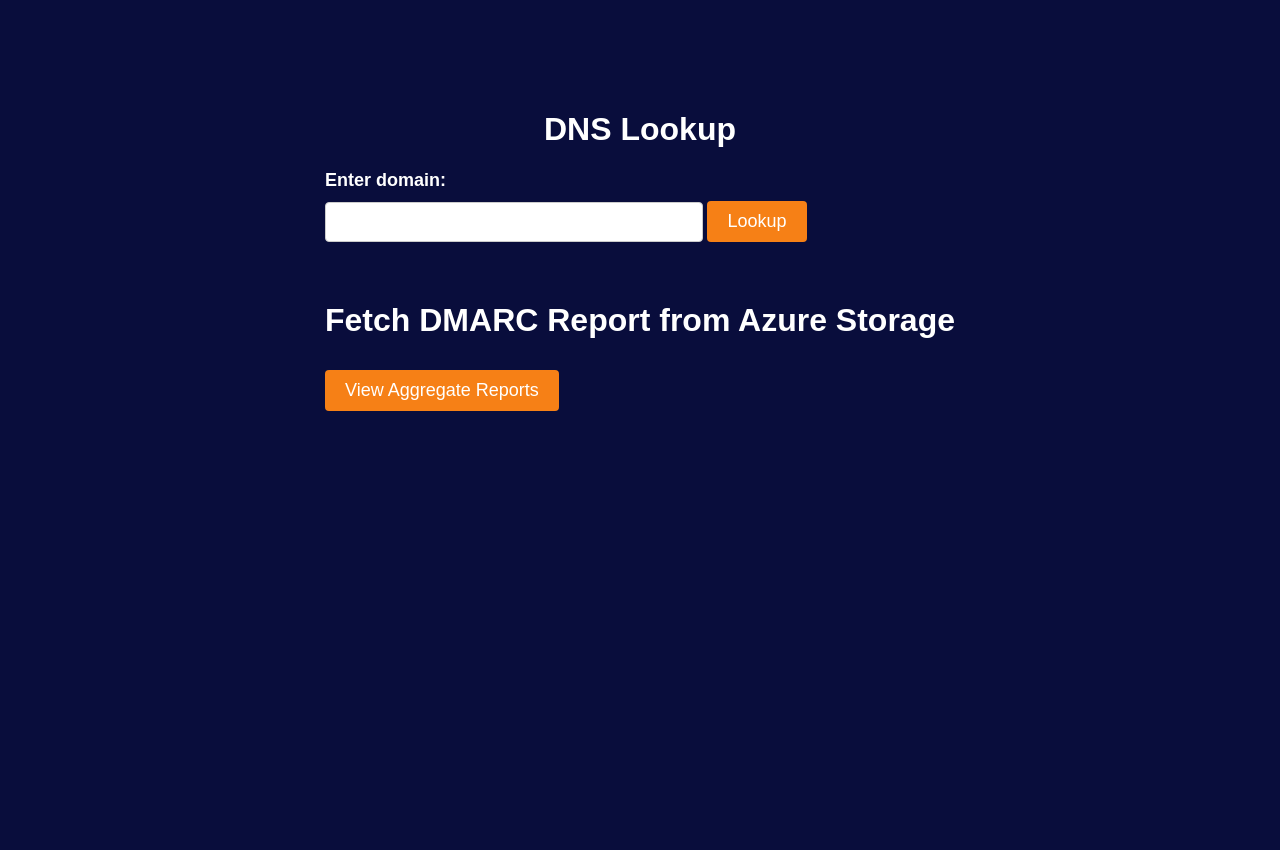
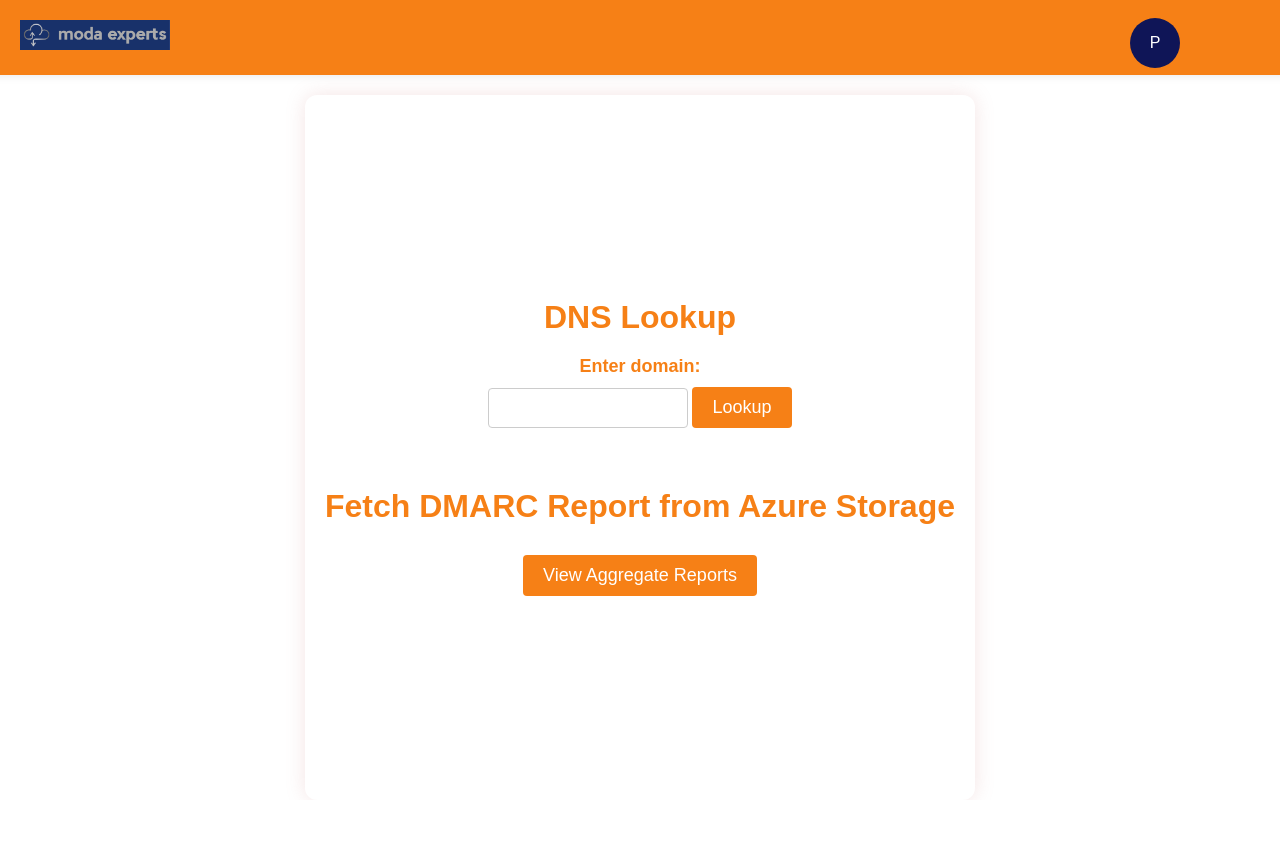
Before and after one commit to srinijapuvvula/milantis-emailsecurityapp, a Flask app: page /dashboard in a window 1280 px wide. After the commit the page ends 782 px from the top, so only its background shows below. Run offline with Flask 3, Linux system fonts and the light colour scheme; some libraries are stand-ins or nearby versions.

Commit message:
website colors and font changes

```diff
--- a/app.py
+++ b/app.py
@@ -130,10 +130,10 @@ def login():
         if user and bcrypt.checkpw(password.encode('utf-8'), user[1].encode('utf-8')):
             session["user_id"] = user[0]
             session["email"] = email
-            flash("Login successful!", "success")
+            # flash("Login successful!", "success")
             return redirect("/dashboard")
 
-        flash("Invalid email or password", "danger")
+        # flash("Invalid email or password", "danger")
 
     return render_template("login.html")
 
@@ -836,6 +836,33 @@ def results():
 
     return render_template('results.html', domain=domain, dns_provider=dns_provider, hosting_provider=hosting_provider, txt_results=txt_results, mta_sts_results=mta_sts_results, mx_results=mx_results, dmarc_results=dmarc_results, dkim_results=dkim_results, spf_results=spf_results, dns_results=dns_results, blocklist_status=blocklist_status, ip_location=ip_location, current_datetime=datetime.now().strftime("%Y-%m-%d %H:%M:%S"), email_security=True)
 
+@app.route('/view-profile')
+def view_profile():
+    if 'user_id' not in session:
+        flash("You need to log in to view your profile.", "danger")
+        return redirect(url_for('login'))
+
+    user_id = session['user_id']
+    db = get_db_connection()
+    cursor = db.cursor()
+    cursor.execute("SELECT first_name, last_name, email FROM users WHERE id=?", (user_id,))
+    user = cursor.fetchone()
+    cursor.close()
+    db.close()
+
+    if not user:
+        flash("User not found.", "danger")
+        return redirect(url_for('dashboard'))
+
+    # Manually convert the result to a dictionary
+    user_dict = {
+        'first_name': user[0],
+        'last_name': user[1],
+        'email': user[2]
+    }
+
+    return render_template('profile.html', user=user_dict)
+
 # if __name__ == '__main__':
 #     app.run(debug=True, host="0.0.0.0", port=8080)
 
--- a/templates/index.html
+++ b/templates/index.html
@@ -9,32 +9,62 @@
             font-family: Arial, sans-serif;
             margin: 0;
             padding: 0;
-            background-color: #090d3c;
-            color: #ffffff;
+            background-color: #ffffff;
+            color: #f68016;
             display: flex;
-            justify-content: center;
-            min-height: 100vh;
-            padding-top: 50px;
+            flex-direction: column;
+            align-items: center;
+            height: 100vh;
+            overflow: hidden; /* Prevent scrolling */
+        }
+        .navbar {
+            width: 100%;
+            background-color: #f68016;
+            display: flex;
+            justify-content: space-between;
+            align-items: center;
+            padding: 10px 20px;
+            box-shadow: 0px 0px 10px rgba(0, 0, 0, 0.1);
+        }
+        .navbar img {
+            width: 150px; /* Adjust the width as needed */
+        }
+        .navbar a {
+            color: white;
+            text-decoration: none;
+            padding: 10px 20px;
+            font-size: 18px;
+        }
+        .navbar a:hover {
+            background-color: #e65c00;
+            border-radius: 4px;
         }
         .container {
-            max-width: 100%;
-            padding: 40px;
-            background-color: #090d3c;
-            min-height: 100%;
+            flex: 1;
+            display: flex;
+            flex-direction: column;
+            justify-content: center;
+            align-items: center;
+            padding: 20px;
+            box-shadow: 0px 0px 20px rgba(199, 118, 118, 0.2);
+            border-radius: 12px;
+            text-align: center;
+            margin-top: 20px;
+            overflow: hidden; /* Prevent scrolling */
         }
         h1, h2 {
-            color: #ffffff;
-            text-align: center;
+            color: #f68016;
+            margin: 20px 0;
         }
         .form-section {
-            margin-bottom: 40px;
+            margin-bottom: 20px;
         }
         label {
             font-size: 18px;
             font-weight: bold;
             display: block;
             margin-bottom: 10px;
-            color: #ffffff;
+            color: #f68016;
         }
         input[type="text"], input[type="file"] {
             width: 60%;
@@ -66,14 +96,95 @@
             margin-top: 10px;
             cursor: pointer;
         }
-
         .button-link:hover {
-            background-color: #f68016;
+            background-color: #0f1557;
         }
 
+        .dropdown {
+            position: relative;
+            display: inline-block;
+            margin-right: 20px; /* Adjust the margin to move the profile circle to the left */
+            top: 5px;
+            margin-right: 100px;
+        }
+
+        .dropdown-content {
+            display: none;
+            position: absolute;
+            background-color: #f9f9f9;
+            min-width: 160px;
+            box-shadow: 0px 8px 16px 0px rgba(0,0,0,0.2);
+            z-index: 1;
+        }
+
+        .dropdown-content a {
+            color: black;
+            padding: 12px 16px;
+            text-decoration: none;
+            display: block;
+        }
+
+        .dropdown-content a:hover {
+            background-color: #b1b3c4;
+        }
+
+        .dropdown:hover .dropdown-content {
+            display: block;
+        }
+
+        .dropdown:hover .dropbtn {
+            background-color: #0f1557;
+        }
+
+        .dropbtn {
+            background-color: #0f1557;
+            color: white;
+            padding: 16px;
+            font-size: 16px;
+            border: none;
+            cursor: pointer;
+            border-radius: 50%;
+            width: 50px;
+            height: 50px;
+            display: flex;
+            align-items: center;
+            justify-content: center;
+        }
+
+        .btn {
+            padding: 15px 30px; /* Increase padding for larger button */
+            font-size: 18px; /* Increase font size */
+            color: #fff;
+            background-color: #f68016;
+            border: none;
+            border-radius: 5px;
+            cursor: pointer;
+            text-align: center;
+            text-decoration: none;
+            display: inline-block;
+            margin: 4px 2px;
+            transition-duration: 0.4s;
+        }
+
+        .btn:hover {
+            background-color: #f68016;
+            color: white;
+        }
     </style>
 </head>
 <body>
+    <div class="navbar">
+        <a href="https://www.modaexperts.com" target="_blank">
+            <img src="{{ url_for('static', filename='logo.jpg') }}" alt="Logo">
+        </a>
+        <div class="dropdown">
+            <button class="dropbtn">P</button>
+            <div class="dropdown-content">
+                <a href="{{ url_for('view_profile') }}">View Profile</a>
+                <a href="{{ url_for('logout') }}">Logout</a>
+            </div>
+        </div>
+    </div>
     <div class="container">
         <h1>DNS Lookup</h1>
         <div class="form-section">
```
Also changed, not shown: templates/login.html (+44 -10 lines), templates/profile.html (added, +107 -0 lines), templates/results.html (+138 -101 lines), templates/signup.html (+12 -11 lines).
